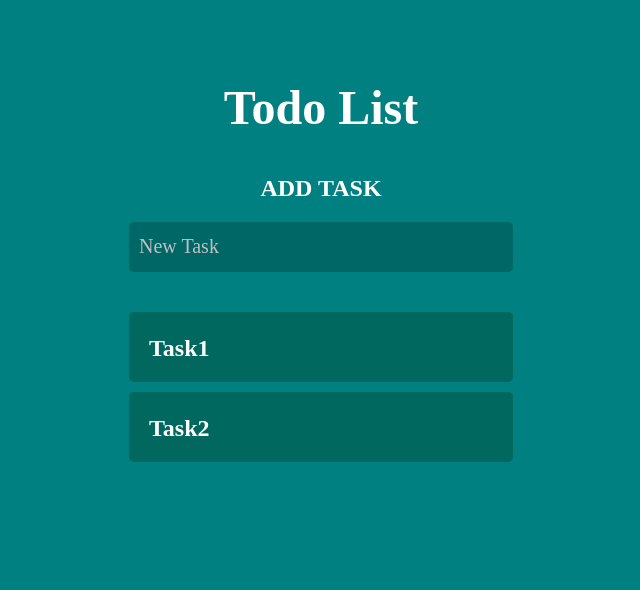
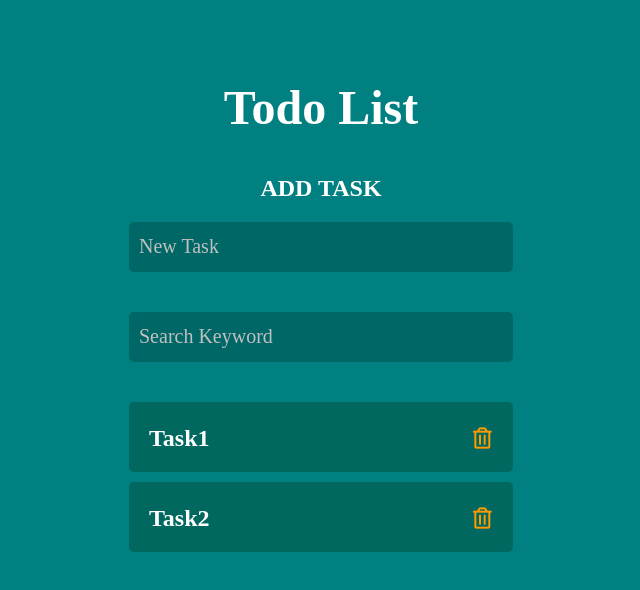
Before and after one commit to YukiOnishi1129/todo-redux, a React (Create React App) app: page / in a window 1280 px wide. Shown: the top 590 px of the page, without its empty margins (319-959 px from the left). Built offline with nearby package versions, Linux system fonts and the light colour scheme.

Commit message:
機能追加：Todo削除

```diff
--- a/public/index.html
+++ b/public/index.html
@@ -9,35 +9,17 @@
       name="description"
       content="Web site created using create-react-app"
     />
+    <link
+      rel="stylesheet"
+      href="https://use.fontawesome.com/releases/v5.8.1/css/all.css"
+      integrity="sha384-50oBUHEmvpQ+1lW4y57PTFmhCaXp0ML5d60M1M7uH2+nqUivzIebhndOJK28anvf"
+      crossorigin="anonymous"
+    />
     <link rel="apple-touch-icon" href="%PUBLIC_URL%/logo192.png" />
-    <!--
-      manifest.json provides metadata used when your web app is installed on a
-      user's mobile device or desktop. See https://developers.google.com/web/fundamentals/web-app-manifest/
-    -->
     <link rel="manifest" href="%PUBLIC_URL%/manifest.json" />
-    <!--
-      Notice the use of %PUBLIC_URL% in the tags above.
-      It will be replaced with the URL of the `public` folder during the build.
-      Only files inside the `public` folder can be referenced from the HTML.
-
-      Unlike "/favicon.ico" or "favicon.ico", "%PUBLIC_URL%/favicon.ico" will
-      work correctly both with client-side routing and a non-root public URL.
-      Learn how to configure a non-root public URL by running `npm run build`.
-    -->
-    <title>React App</title>
+    <title>Redux Todo List</title>
   </head>
   <body>
-    <noscript>You need to enable JavaScript to run this app.</noscript>
     <div id="root"></div>
-    <!--
-      This HTML file is a template.
-      If you open it directly in the browser, you will see an empty page.
-
-      You can add webfonts, meta tags, or analytics to this file.
-      The build step will place the bundled scripts into the <body> tag.
-
-      To begin the development, run `npm start` or `yarn start`.
-      To create a production bundle, use `npm run build` or `yarn build`.
-    -->
   </body>
 </html>
--- a/src/actions/index.jsx
+++ b/src/actions/index.jsx
@@ -6,3 +6,10 @@ export const addTodo = (id, title) => ({
     title,
   },
 });
+
+export const deleteTodo = (id) => ({
+  type: 'DELETE',
+  payload: {
+    id,
+  },
+});
--- a/src/components/SearchTodo.jsx
+++ b/src/components/SearchTodo.jsx
@@ -0,0 +1,15 @@
+import React, { Component } from 'react';
+
+export default class SearchTodo extends Component {
+  render() {
+    return (
+      <section className="common-area">
+        <input
+          type="text"
+          placeholder="Search Keyword"
+          //   onKeyUp={this.props.handleSearch}
+        />
+      </section>
+    );
+  }
+}
--- a/src/components/Todo.jsx
+++ b/src/components/Todo.jsx
@@ -1,12 +1,36 @@
 import React, { Component } from 'react';
+import PropTypes from 'prop-types';
 
 export default class Todo extends Component {
+  constructor(props) {
+    super(props);
+    this.state = {
+      text: props.title, // todoの内容は親から渡ってきたtitleを表示
+    };
+    this.handleClickDelete = this.handleClickDelete.bind(this);
+  }
+  handleClickDelete() {
+    if (window.confirm('todoを削除してもいいですか？')) {
+      this.props.onRemove(this.props.id);
+    }
+  }
+
   render() {
     return (
       <li className="todo">
-        <span className="todo-task">{this.props.title}</span>
-        <i className="far fa-trash-alt delete fa-lg"></i>
+        <span className="todo-task">{this.state.text}</span>
+        <i
+          className="far fa-trash-alt delete fa-lg"
+          onClick={this.handleClickDelete}
+        ></i>
       </li>
     );
   }
 }
+
+Todo.propTypes = {
+  id: PropTypes.number.isRequired,
+  title: PropTypes.string.isRequired,
+  editFlg: PropTypes.bool.isRequired,
+  onRemove: PropTypes.func.isRequired,
+};
--- a/src/components/TodoApp.jsx
+++ b/src/components/TodoApp.jsx
@@ -1,5 +1,6 @@
 import React, { Component } from 'react';
 import AddTodo from '../containers/AddTodo';
+import SearchTodo from '../components/SearchTodo';
 import TodoList from '../containers/TodoList';
 
 export default class TodoApp extends Component {
@@ -8,6 +9,7 @@ export default class TodoApp extends Component {
       <div className="wrapper">
         <h1 className="title">Todo List</h1>
         <AddTodo />
+        <SearchTodo />
         <TodoList />
       </div>
     );
--- a/src/components/TodoList.jsx
+++ b/src/components/TodoList.jsx
@@ -3,13 +3,21 @@ import Todo from './Todo';
 import PropTypes from 'prop-types';
 
 export default class TodoList extends Component {
+  constructor(props) {
+    super(props);
+    this.handleDelete = this.handleDelete.bind(this);
+  }
+
+  handleDelete(targetId) {
+    this.props.onClickDelete(targetId);
+  }
+
   render() {
     // propsからstate, イベントを取得できる
     // const { todos } = this.props;
 
-    // map関数で実施した場合(こっちがシンプルに書ける)
     const todoList = this.props.todos.map((todo) => {
-      return <Todo key={todo.id} {...todo} />;
+      return <Todo key={todo.id} {...todo} onRemove={this.handleDelete} />;
     });
     return (
       <section className="common-area">
@@ -28,4 +36,5 @@ TodoList.propTypes = {
       editFlg: PropTypes.bool.isRequired,
     }).isRequired
   ).isRequired,
+  onClickDelete: PropTypes.func.isRequired,
 };
--- a/src/containers/TodoList.jsx
+++ b/src/containers/TodoList.jsx
@@ -1,5 +1,5 @@
 import { connect } from 'react-redux';
-// import { addTodo } from '../actions';
+import { deleteTodo } from '../actions';
 import TodoList from '../components/TodoList';
 
 // mapStateToProps
@@ -12,17 +12,14 @@ const mapStateToProps = (state) => {
 };
 
 // mapDispatchToProps
-// const mapDispatchToProps = (dispatch) => {
-//   return {
-//     onEnterUpdateTodo: (id, title) => {
-//       dispatch(addTodo(id, title));
-//     },
-//     onUpdateId: (id) => {
-//       dispatch(updateUniqueId(id));
-//     },
-//   };
-// };
+const mapDispatchToProps = (dispatch) => {
+  return {
+    onClickDelete: (id) => {
+      dispatch(deleteTodo(id));
+    },
+  };
+};
 
 // connect(state, action)(component)
 // export default connect(mapStateToProps, mapDispatchToProps)(TodoList);
-export default connect(mapStateToProps)(TodoList);
+export default connect(mapStateToProps, mapDispatchToProps)(TodoList);
--- a/src/reducers/tasks.jsx
+++ b/src/reducers/tasks.jsx
@@ -16,6 +16,11 @@ const initialState = {
   searchKeyWord: '', //検索キーワード
 };
 
+// Todo削除用の関数
+const removeTodo = (todos, targetId) => {
+  return todos.filter((todo) => todo.id !== targetId);
+};
+
 // Reducerの定義
 export default function tasksReducer(state = initialState, action) {
   switch (action.type) {
@@ -25,9 +30,9 @@ export default function tasksReducer(state = initialState, action) {
       // state = action.payload.dataなど、直接代入させると変更が通知されない
       // (参照渡しであるため)
       // よって、Object.assigまたはspread構文で更新する
+      // 現在のstateとactionの値をマージして新しいstateを返す
 
       // Object.assignの記述方法
-      // 現在のstateとactionの値をマージして新しいstateを返す
       return Object.assign({}, state, {
         todos: state.todos.concat({
           id: action.payload.id,
@@ -37,7 +42,6 @@ export default function tasksReducer(state = initialState, action) {
         uniqueId: action.payload.id,
       });
     //   spread operatorの記述方法
-    // 現在のstateとactionの値をマージして新しいstateを返す
     //   return {
     //     ...state,
     //     todos: [
@@ -50,6 +54,10 @@ export default function tasksReducer(state = initialState, action) {
     //     ],
     //     uniqueId: action.payload.id,
     //   };
+    case 'DELETE':
+      return Object.assign({}, state, {
+        todos: removeTodo(state.todos, action.payload.id),
+      });
     default:
       return state;
   }
```
